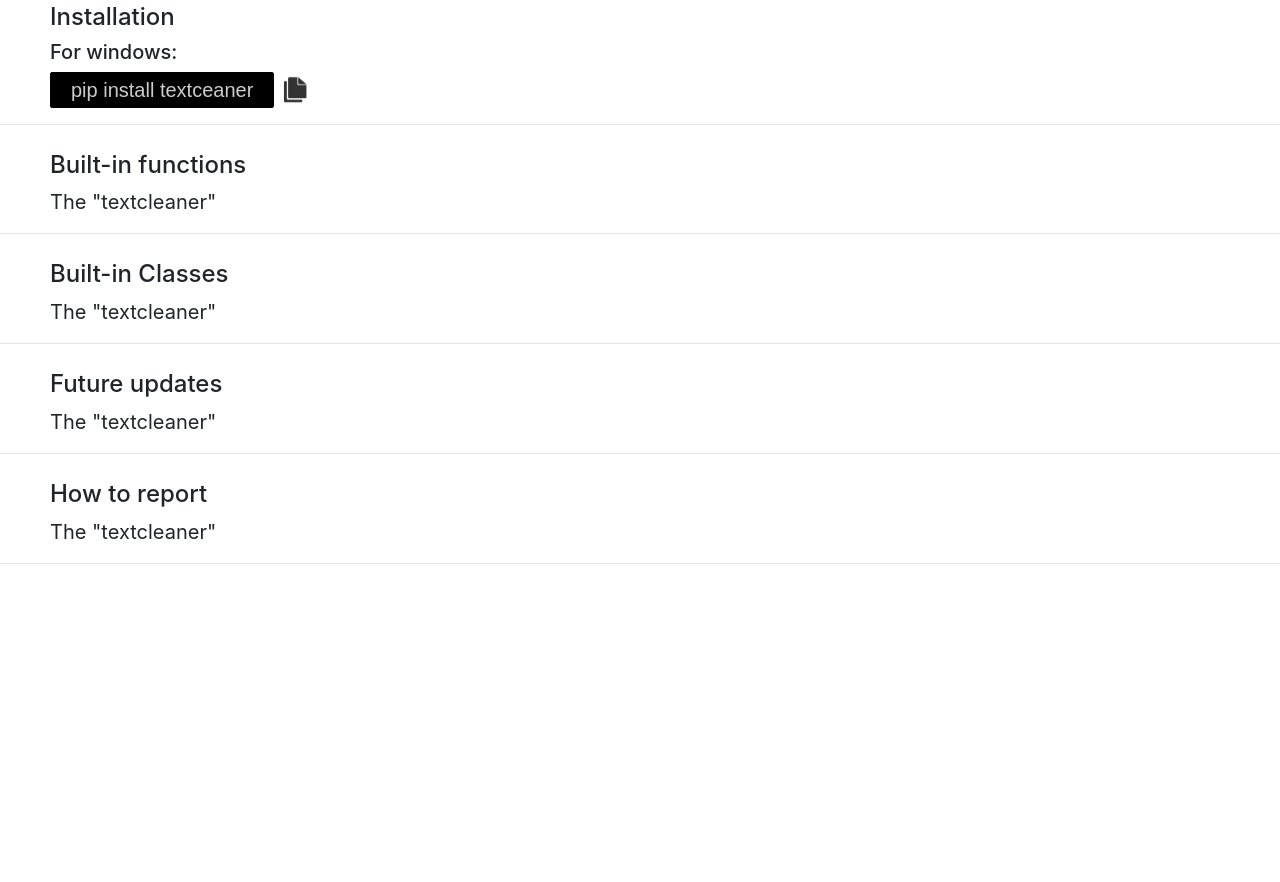
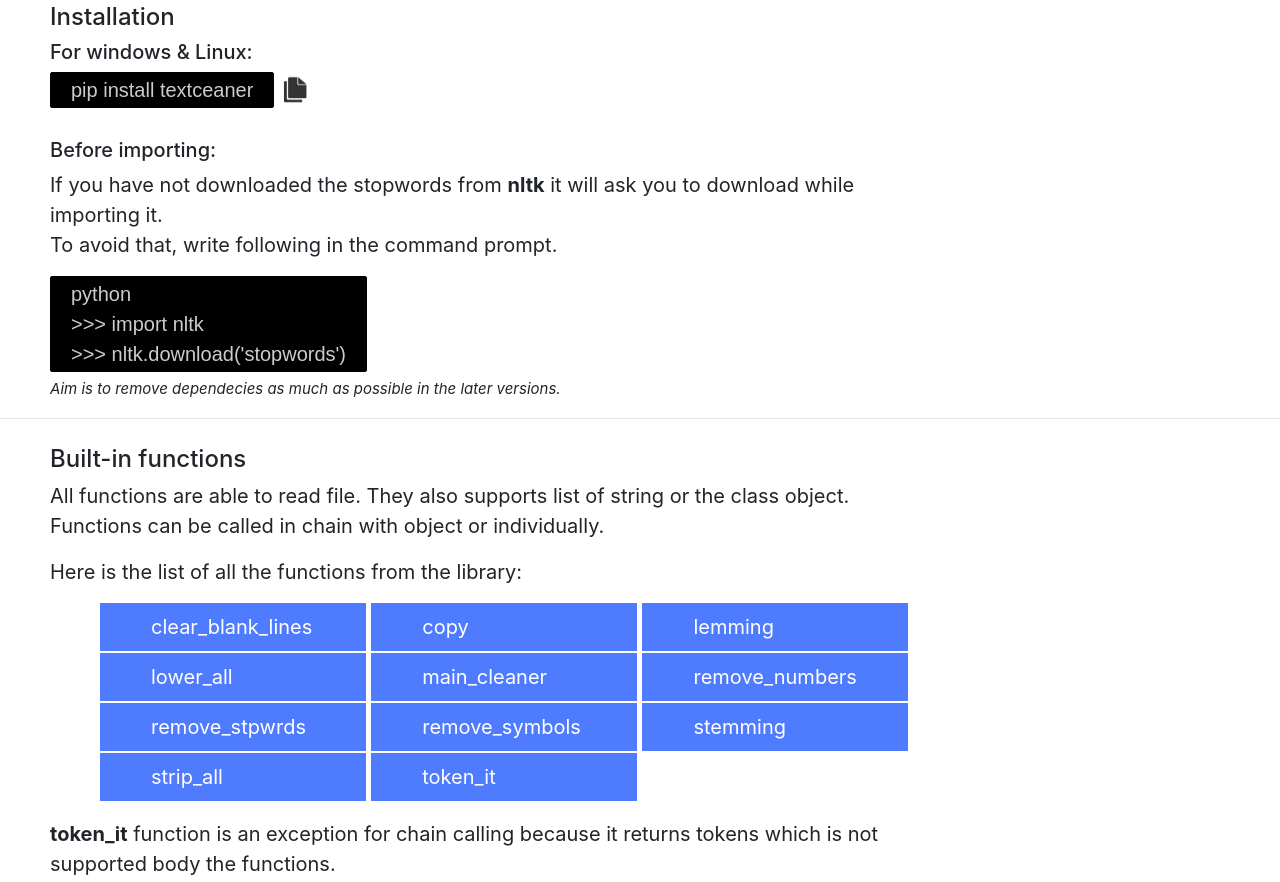
Before and after one commit to YugantM/yugantm.github.io, a plain HTML site: page textcleaner/documentation.html in a window 1280 px wide. Shown: the part 1217-2099 px from the top of the page. Before the commit the page ends 1797 px from the top, so only its background shows below. Drawn offline with nearby package versions, Linux system fonts and the light colour scheme; some packages are replaced by stand-ins of ours; a script that the page names is missing.

Commit message:
html elements

```diff
--- a/textcleaner/documentation.html
+++ b/textcleaner/documentation.html
@@ -37,7 +37,7 @@ data cleaning guidelines,">
 <div class="container">
   <nav class="navbar navbar-expand-lg navbar-light bg-light" id='header'>
 
-    <h6><a traget="_blank" href="https://pypi.org/project/textcleaner/" id='logo' style="text-decoration:none;color:black;">TextCleaner <span class="badge badge-secondary">0.4.4</span></h6></a>
+    <h6><a traget="_blank" href="https://pypi.org/project/textcleaner/" id='logo' style="text-decoration:none;color:black;">TextCleaner <span class="badge badge-secondary">0.4.5</span></h6></a>
 
     <button class="navbar-toggler" type="button" data-toggle="collapse" data-target="#navbarTogglerDemo02" aria-controls="navbarTogglerDemo02" aria-expanded="false" aria-label="Toggle navigation">
       <span class="navbar-toggler-icon"></span>
@@ -76,15 +76,16 @@ data cleaning guidelines,">
             TextCleaner is an open source, <a href="license.txt">MIT licenced</a> library for text data pre-processing.</br>
             Ready to make the text cleaning hassle free.
           </p>
-          <div class="install" style="display:inline-block;">pip install textcleaner</div>
           <a href="https://pypi.org/project/textcleaner/0.3.2/#files" traget="blank"><button type="button" class="btn btn-success" style="display:inline-block;">Download Zip</button></a>
+          <div class="install" style="display:inline-block;" id='cont'>pip install textcleaner</div>
+          <button class="copy" data-clipboard-target="#cont"></button>
       </div>
     </div>
 <hr>
     <center><h3 style="margin:20px;text-shadow: 0px 0px 1px rgba(28,110,164,0.43);"> Documenation </h3>
   <div clas="row">
 
-<p class="motto" style="text-align:center;"> The following documentation is for V 0.4.4</p>
+<p class="motto" style="text-align:center;"> The following documentation is for V 0.4.5</p>
     </center>
   </div>
 <hr>
@@ -120,16 +121,39 @@ data cleaning guidelines,">
 <hr>
     <div class="doc_content" id="installation">
   <h4> Installation</h4>
-      <h5>For windows:</h5>
+      <h5>For windows & Linux:</h5>
       <div class="console" id='consol' >pip install textceaner</div>
       <button class="copy" data-clipboard-target="#consol"></button>
+      <br/><br/>
+      <h5>Before importing:</h5>
+      <p>If you have not downloaded the stopwords from <strong>nltk</strong> it will ask you to download while importing it.<br/>
+      To avoid that, write following in the command prompt.</p>
+      <div class="console" id='consol' >python <br/>&gt&gt&gt import nltk <br/>&gt&gt&gt nltk.download('stopwords')</div>
+      <br/>
 
-
+      <i style="font-size:15px;">Aim is to remove dependecies as much as possible in the later versions.</i>
     </div>
   <hr>
     <div class="doc_content" id="bfunctions">
   <h4> Built-in functions</h4>
-      The "textcleaner"
+      <p>All functions are able to read file. They also supports list of string or the class object. Functions can be called
+      in chain with object or individually.</p>
+      <p>Here is the list of all the functions from the library:</p>
+      <ul class='subindex'>
+          <a href="#clear_blank_lines" alt=""><li>clear_blank_lines</li></a>
+          <a href="#copy" alt=""><li>copy</li></a>
+          <a href="#lemming" alt=""><li>lemming</li></a>
+          <a href="#lower_all" alt=""><li>lower_all</li></a>
+          <a href="#main_cleaner" alt=""><li>main_cleaner</li></a>
+          <a href="#remove_numbers" alt=""><li>remove_numbers</li></a>
+          <a href="#remove_stpwrds" alt=""><li>remove_stpwrds</li></a>
+          <a href="#remove_symbols" alt=""><li>remove_symbols</li></a>
+          <a href="#stemming" alt=""><li>stemming</li></a>
+          <a href="#strip_all" alt=""><li>strip_all</li></a>
+          <a href="#token_it" alt=""><li>token_it</li></a>
+      </ul>
+      <b>token_it</b> function is an exception for chain calling because it returns tokens which is not supported body
+      the functions.
 
     </div>
 <hr>
--- a/textcleaner/index.css
+++ b/textcleaner/index.css
@@ -44,7 +44,7 @@ a{
 
 }
 
-.index a {
+.index a:hover {
   text-decoration: none;
 }
 
@@ -114,7 +114,7 @@ a{
   color: rgba(0,0,0,0.8);
   padding: 2px 20px;
   font-family: arial, "lucida console", sans-serif;
-  box-shadow: 0px 0px 10px 2px;
+  box-shadow: 0px 0px 5px 1px;
 }
 
 .copy{
@@ -127,3 +127,51 @@ a{
   border: none;
   cursor: pointer;
 }
+
+
+.subindex{
+  padding-left: 50px;
+
+}
+
+.subindex a:hover{
+  text-decoration: none;
+}
+
+@keyframes btow {
+  from {background-color: white;}
+  to {background-color: #4f7bff;}
+}
+
+.subindex li{
+    cursor: pointer;
+    width: 32%;
+    display: inline-flex;
+    box-sizing: border-box;
+    background-color: #4f7bff;
+    color: white;
+    padding: 8px 50px;
+    margin-bottom: 2px;
+    border: 1px solid #4f7bff;
+    animation-name: btow;
+    animation-duration: 0.3s;
+}
+
+@keyframes wtob {
+  from {background-color: #4f7bff;}
+  to {background-color: white;}
+}
+
+.subindex li:hover{
+    cursor: pointer;
+    width: 32%;
+    display: inline-flex;
+    box-sizing: border-box;
+    background-color: white;
+    color: #4f7bff;
+    padding: 8px 50px;
+    margin-bottom: 2px;
+    border: 1px solid #4f7bff;
+    animation-name: wtob;
+    animation-duration: 0.2s;
+}
```
Also changed, not shown: textcleaner/index.html (+8 -3 lines).
